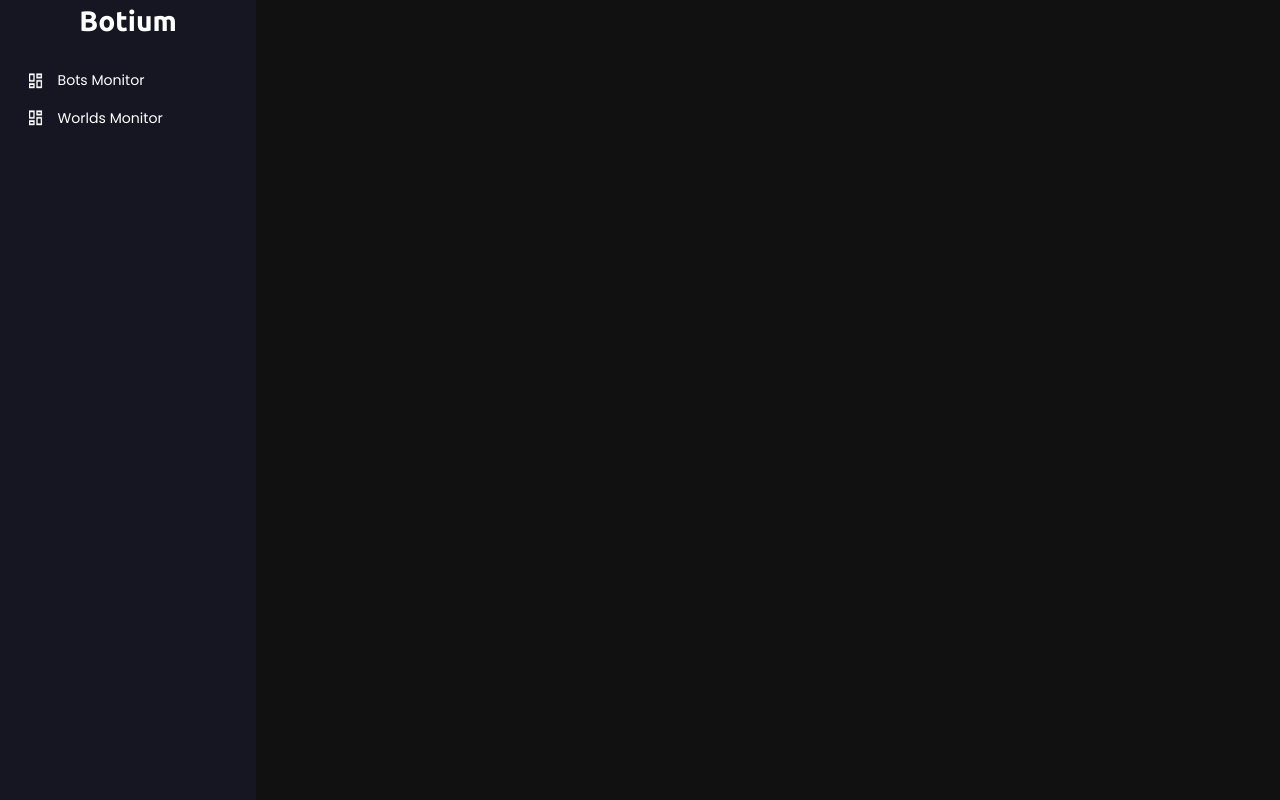
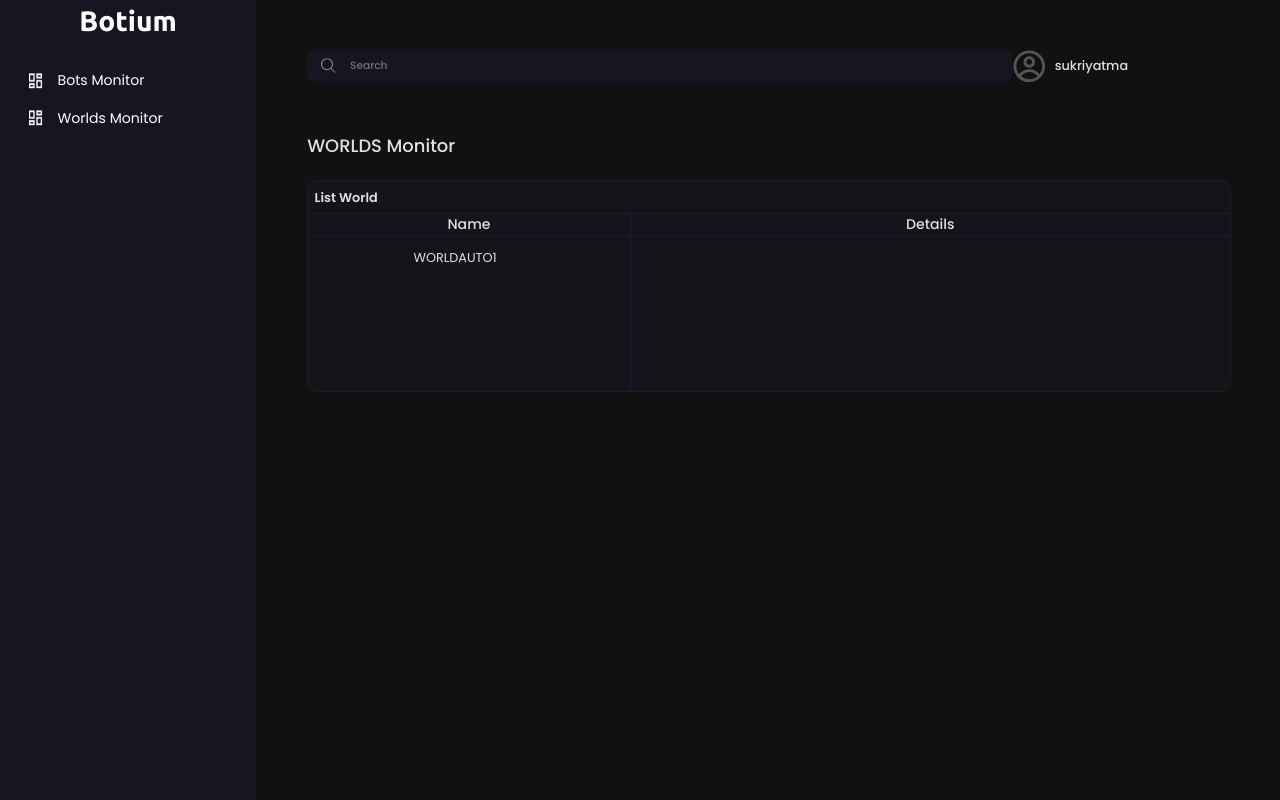
Before and after one commit to sukriyatma/Botium-Project, a React (Vite) app: page / in a window 1280 px wide. Both pictures are taken after a click on the element "Worlds Monitor". Built offline with nearby package versions, Linux system fonts and the light colour scheme.

Commit message:
world-monitor

```diff
--- a/src/components/ItemCard/ItemCard.jsx
+++ b/src/components/ItemCard/ItemCard.jsx
@@ -1,16 +1,13 @@
-import React, { useEffect, useState } from 'react'
-import axios from 'axios';
-import fs from 'fs';
 import './ItemCard.css'
 
-export default function ItemCard({imgUrl}) {
+export default function ItemCard({itemid, name,total, imgUrl}) {
        return (
         <div className='item-card'>
             <span id='item-image'>
                 <img src={imgUrl} alt="" style={{width: '90px'}}/>
             </span>
-            <p id='item-counter'>5</p>
-            <p id='item-name'>{'Laser Grid ( 6556 )'}</p>
+            <p id='item-counter'>{total}</p>
+            <p id='item-name'>{`${name} ( ${itemid} )`}</p>
         </div>
     )
 }
--- a/src/components/table-list/table-list.jsx
+++ b/src/components/table-list/table-list.jsx
@@ -6,7 +6,7 @@ export default function TableList(props) {
 
         <>
             <div style={{width: '100%', backgroundColor: '#14141A', borderRadius: '0.8vw', border: '0.05vw solid #1F1F2B'}}>
-                <p style={{height: '5%', paddingLeft: '2vw', padding:'0.5vw', textAlign: 'left', fontFamily: 'Poppins', fontWeight: '600', fontSize: '1vw'}}>List Bots</p>
+                <p style={{height: '5%', paddingLeft: '2vw', padding:'0.5vw', textAlign: 'left', fontFamily: 'Poppins', fontWeight: '600', fontSize: '1vw'}}>{props.title}</p>
                 <div className="table-list-main" style={{display: 'flex', height: '95%'}}>
                     <div className="list-name" style={{width: '35%', height: '100%'}}>
                         <p style={{border: '0.05vw solid #1F1F2B', borderLeft: 'none', fontFamily: 'Poppins', fontWeight: '500',fontSize: '1.1vw'}}>Name</p>
--- a/src/pages/main/WorldMonitor/WorldMonitor.jsx
+++ b/src/pages/main/WorldMonitor/WorldMonitor.jsx
@@ -1,16 +1,144 @@
 import React from "react";
+import TableList from '../../../components/table-list/table-list';
+import DetailBot from '../../../components/detail-bot/detail-bot';
+import SearchBox from '../../../components/SearchBox/SearchBox';
+import Profile from '../../../components/Profile/Profile';
+import ItemCard from '../../../components/ItemCard/ItemCard';
+import ListName from "../../../components/list-name/list-name";
 
 export default class WorldMonitor extends React.Component {
 
     constructor(props) {
         super(props)
-        this.state = {}
+        this.state = {
+            list : [],
+            idxSelectedWorld : null,
+            selectedWorldDetails : []
+        }
+
+        this.setOnActive = this.setOnActive.bind(this)
+    }
+
+    getData() {
+
+        const data = [
+            {
+                name: 'WORLDAUTO1',
+                items: [
+                    {
+                        id: 5666,
+                        name: 'Laser Grid',
+                        total: 6,
+                        image: 'https://static.wikia.nocookie.net/growtopia/images/8/8f/ItemSprites.png/revision/latest/window-crop/width/32/x-offset/2304/y-offset/544/window-width/32/window-height/32?format=png&fill=cb-20230727150903'
+                    },
+                    {
+                        id: 1631,
+                        name: 'World Lock',
+                        total: 34,
+                        image: 'https://static.wikia.nocookie.net/growtopia/images/8/8f/ItemSprites.png/revision/latest/window-crop/width/32/x-offset/3296/y-offset/1024/window-width/32/window-height/32?format=png&fill=cb-20230727150903'
+                    },
+                    {
+                        id: 1631,
+                        name: 'World Lock',
+                        total: 34,
+                        image: 'https://static.wikia.nocookie.net/growtopia/images/8/8f/ItemSprites.png/revision/latest/window-crop/width/32/x-offset/3296/y-offset/1024/window-width/32/window-height/32?format=png&fill=cb-20230727150903'
+                    },
+                    {
+                        id: 1631,
+                        name: 'World Lock',
+                        total: 34,
+                        image: 'https://static.wikia.nocookie.net/growtopia/images/8/8f/ItemSprites.png/revision/latest/window-crop/width/32/x-offset/3296/y-offset/1024/window-width/32/window-height/32?format=png&fill=cb-20230727150903'
+                    },
+                    {
+                        id: 1631,
+                        name: 'World Lock',
+                        total: 34,
+                        image: 'https://static.wikia.nocookie.net/growtopia/images/8/8f/ItemSprites.png/revision/latest/window-crop/width/32/x-offset/3296/y-offset/1024/window-width/32/window-height/32?format=png&fill=cb-20230727150903'
+                    },
+                    {
+                        id: 1631,
+                        name: 'World Lock',
+                        total: 34,
+                        image: 'https://static.wikia.nocookie.net/growtopia/images/8/8f/ItemSprites.png/revision/latest/window-crop/width/32/x-offset/3296/y-offset/1024/window-width/32/window-height/32?format=png&fill=cb-20230727150903'
+                    },
+                    {
+                        id: 1631,
+                        name: 'World Lock',
+                        total: 34,
+                        image: 'https://static.wikia.nocookie.net/growtopia/images/8/8f/ItemSprites.png/revision/latest/window-crop/width/32/x-offset/3296/y-offset/1024/window-width/32/window-height/32?format=png&fill=cb-20230727150903'
+                    }
+                ]
+            }
+        ]
+        this.setState({list : data})
+    }
+
+    setOnActive(index) {
+        this.setState({
+            idxSelectedWorld: index
+        }, () => {
+
+            const {list, idxSelectedWorld} = this.state
+            const selectedWorldDetails = []
+
+            for (let i=0;i<Object.entries(list[idxSelectedWorld].items).length; i+=2) {
+                const row = Object.entries(list[idxSelectedWorld].items).slice(i, i+2)
+                selectedWorldDetails.push(row)
+            }
+
+            this.setState({
+                selectedWorldDetails: selectedWorldDetails
+            })
+
+        })
+    }
+
+    componentDidMount() {
+        this.getData()
     }
 
     render(){
         return (
-            <div>
-
+            <div style={{ width: '80%', justifyContent: 'start', display: 'flex', flexDirection: 'column', alignItems: 'center', gridColumn: '3', marginTop: '3.8vw'}}>
+                <div style={{display: 'flex', flexDirection: 'row', width: '90%'}}>
+                    <SearchBox/>
+                    <Profile userName={'sukriyatma'}/>
+                </div>
+                <p style={{fontFamily: 'Poppins', fontWeight: 500, fontSize: '1.4vw', marginTop: '3.9vw', width:'90%', textAlign: 'left'}}>WORLDS Monitor</p>
+                <div style={{width: '90%', marginTop: '1.6vw'}}>
+                    <TableList
+                        title={'List World'}
+                        listData= {
+                            this.state.list.map( (r,i) =>
+                                (<ListName type={'world'} name={r.name} id={i} currentSelectedIdx={this.state.idxSelectedWorld} setOnActive={this.setOnActive}/>)
+                            )
+                        }
+                        listDataDetails= {
+                            <table style={{width: '100%'}}>
+                                <tbody>
+                                    {
+                                        this.state.selectedWorldDetails.map((row, idxColom) => {
+                                            return (
+                                                <tr key={idxColom}>
+                                                    {
+                                                        row.map(([key, value], idxItem) => {
+                                                            return (
+                                                                <td width={'200px'} height={'75px'} style={{verticalAlign: 'center'}}>
+                                                                    {
+                                                                        <ItemCard key={value.id} itemid={value.id} name={value.name} total={value.total} imgUrl={value.image} />
+                                                                    }
+                                                                </td>
+                                                            )
+                                                        })
+                                                    }
+                                                </tr>
+                                            )
+                                        })
+                                    }
+                                </tbody>
+                            </table>
+                        }/>
+                </div>
             </div>
         )
     }
--- a/src/pages/main/bot-monitor/bot-monitor.jsx
+++ b/src/pages/main/bot-monitor/bot-monitor.jsx
@@ -116,6 +116,7 @@ class BotMonitor extends React.Component {
 
                 <div style={{width: '90%', marginTop: '1.6vw'}}>
                     <TableList
+                        title={'List Bots'}
                         listData= {
                             this.state.list.map( (r,i) =>
                                 (<ListName type={'bot'} name={r.name} id={i} currentSelectedIdx={this.state.idxSelectedBot} setOnActive={this.setOnActive} statusColor={this.state.status[r.status].color}/>)
```
